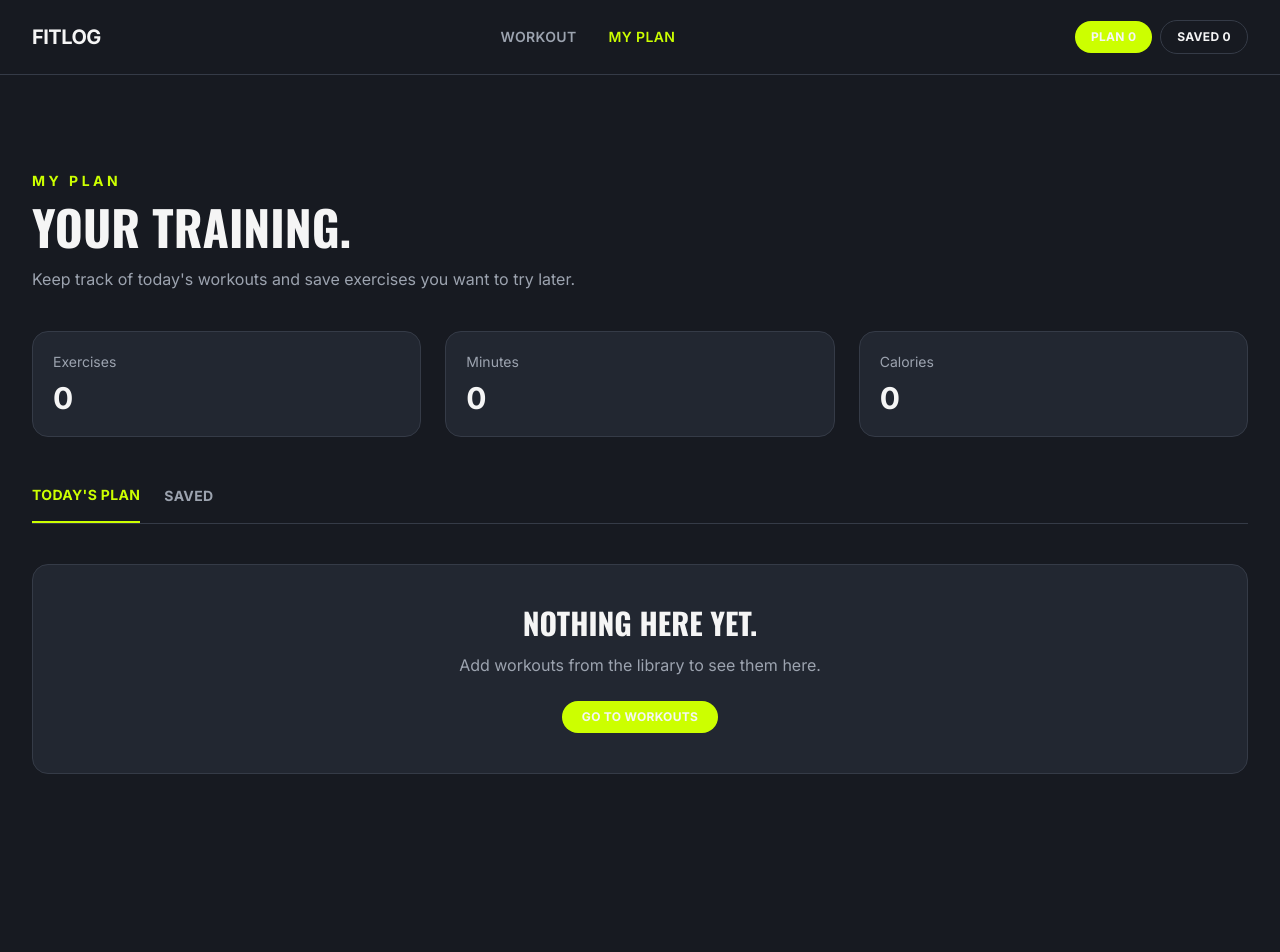
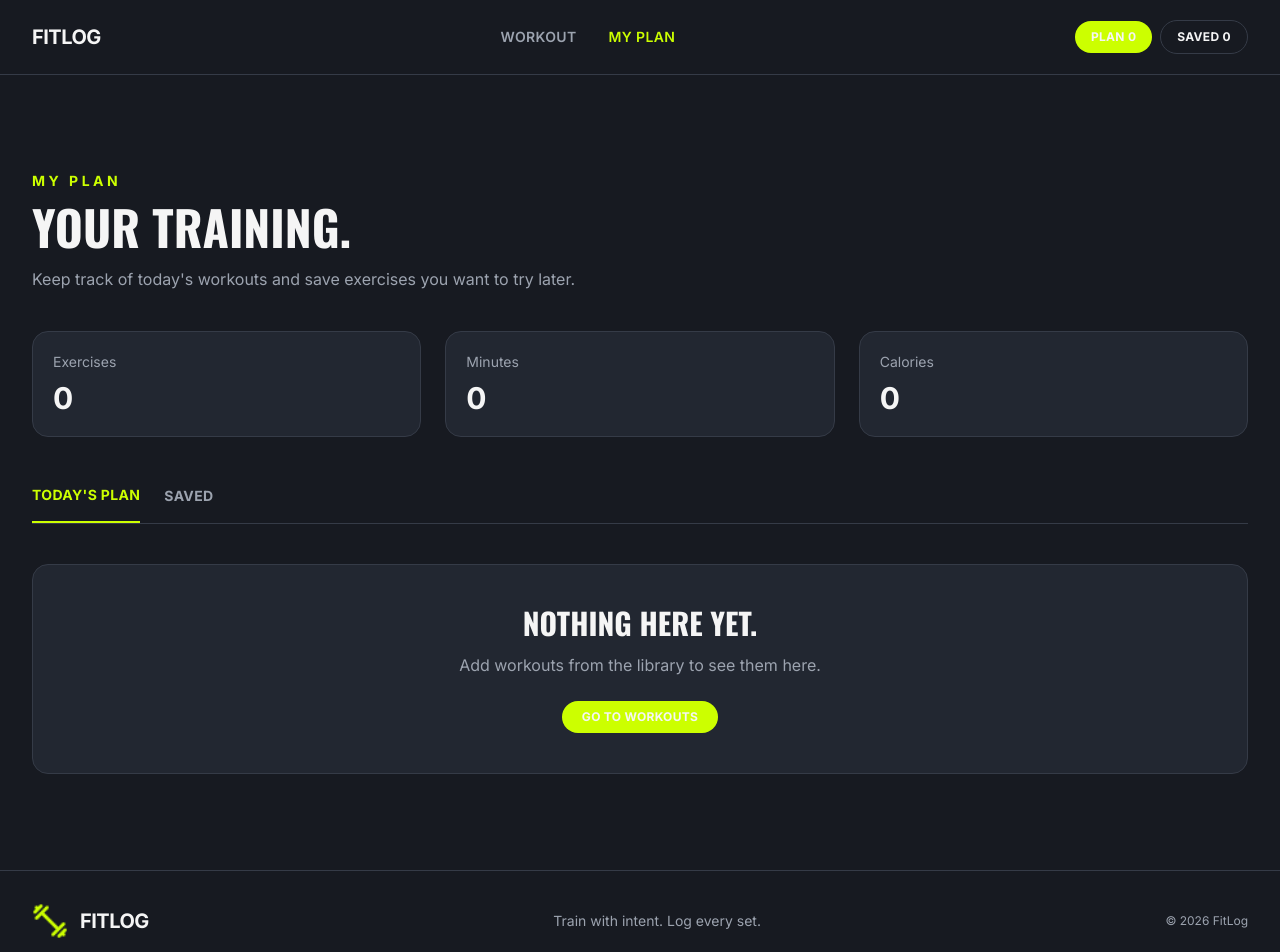
Before and after one commit to farhanarikta/FIT-LOG-2026, a Next.js app: page /my-plan in a window 1280 px wide. Shown: the top 952 px of the page. Before the commit the page ends 870 px from the top, so only its background shows below. Built offline with nearby package versions, Linux system fonts and the light colour scheme.

Commit message:
footer is fixed

```diff
--- a/src/app/my-plan/page.js
+++ b/src/app/my-plan/page.js
@@ -4,6 +4,7 @@ import { useState } from "react";
 import { usePlan } from "@/context/PlanContext";
 import Navbar from "@/components/Navbar";
 import Link from "next/link";
+import Footer from "@/components/Footer";
 
 export default function MyPlan() {
   const {
@@ -178,6 +179,7 @@ export default function MyPlan() {
         )}
 
       </div>
+        <Footer />
     </main>
   );
 }
--- a/src/app/workouts/[id]/page.js
+++ b/src/app/workouts/[id]/page.js
@@ -4,6 +4,7 @@ import { useEffect, useState } from "react";
 import { useParams } from "next/navigation";
 import Image from "next/image";
 import { usePlan } from "@/context/PlanContext";
+import Footer from "@/components/Footer";
 
 export default function WorkoutDetails() {
   const { addToPlan, saveWorkout } = usePlan();
@@ -186,6 +187,7 @@ export default function WorkoutDetails() {
           </div>
         </div>
       </div>
+      <Footer />
     </main>
   );
 }
```
